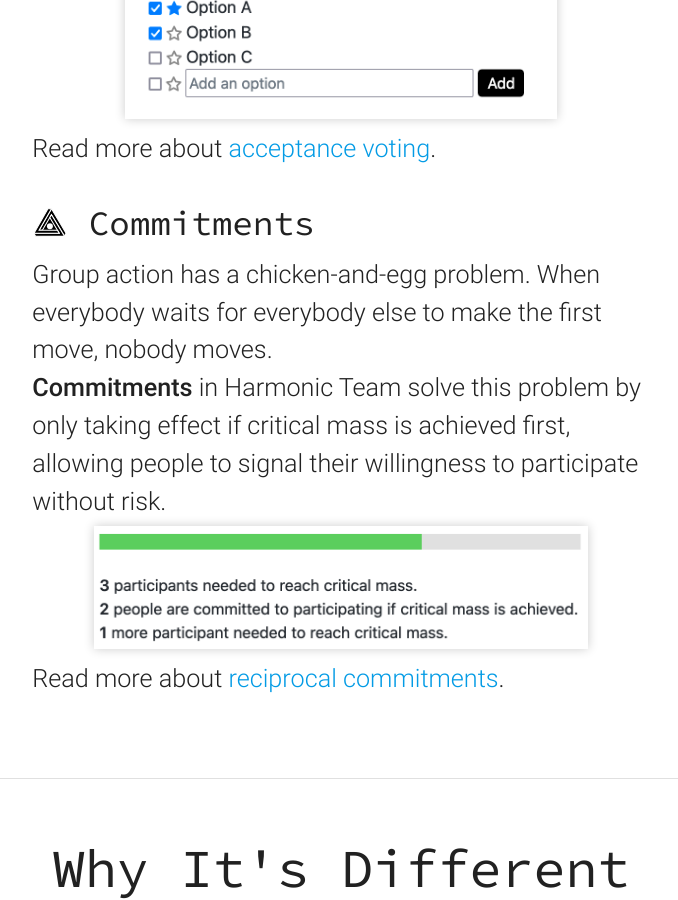
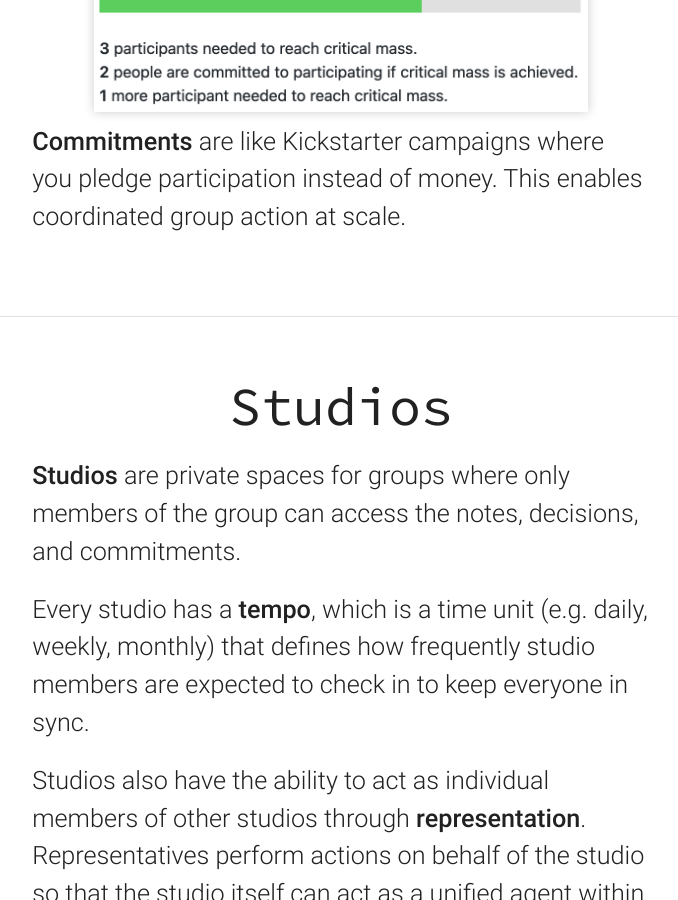
Before and after one commit to ibis-coordination/harmonic-social-homepage, a Jekyll site: the page index.html, which Jekyll copies as it is, in a window 1280 px wide and 900 px high, scrolled down 2063 px. Shown: the whole window, without its empty margins (299-977 px from the left). Built offline with Jekyll 4.4.1, drawn with Linux system fonts in a browser that asks for light colours; some of the changed text lies outside the part shown.

Commit message:
Change to social app

```diff
--- a/index.html
+++ b/index.html
@@ -74,9 +74,9 @@
                 <img src="tri-logos.png"/>
               </div>
               <h1 style="overflow: hidden; font-size: 4em; margin-bottom: 0; margin-top: 0;" class="header center black-text source-code-pro-font">
-                Harmonic Team
+                Harmonic
               </h1>
-              <h5 class="header col s12 light"><strong>fast</strong> group coordination</h5>
+              <h5 class="header col s12 light">the platform for social agency</h5>
             </div>
             <div class="row center" style="margin-top:60px;margin-bottom:60px;height:100px;">
               <h4 class="header col s12 light" style="font-family: 'Roboto', sans-serif;"></h4>
@@ -86,71 +86,49 @@
           <div class="row center" style="margin-top:60px;margin-bottom:60px;">
             <h2 id="what-it-is">What It Is</h2>
             <div class="row center flow-text">
-              <div class="col s12 m6 offset-m3 left-align flow-text">Harmonic Team is <a href="https://github.com/ibis-coordination/HarmonicTeam">open-source</a> software for fast group coordination.</div>
+              <div class="col s12 m6 offset-m3 left-align flow-text">Harmonic is an <a href="https://github.com/ibis-coordination/HarmonicTeam">open-source</a> social media app that puts social agency before engagement metrics.</div>
             </div>
           </div>
           <div class="divider"></div>
           <div class="row center" style="margin-top:60px;margin-bottom:60px;">
             <h2 id="how-it-works">How It Works</h2>
             <div class="row center flow-text">
-              <div class="col s12 m6 offset-m3 left-align flow-text">Group coordination through Harmonic Team relies on 3 data types:</div>
+              <div class="col s12 m6 offset-m3 left-align flow-text">Harmonic has 3 main data types:</div>
             </div>
             <h4 class="col s12 m6 offset-m3 left-align"><img src="note-icon.svg" style="width: 36px; margin-bottom:-3px;"> Notes</h4>
             <div class="row">
-              <div class="col s12 m6 offset-m3 left-align flow-text">Group knowledge is important, but just knowing the information is not enough. You also need to know who else knows that information.</div>
-              <div class="col s12 m6 offset-m3 left-align flow-text"><strong>Notes</strong> in Harmonic Team include the ability to confirm when you have read the note and signal to others that you are aware of the information.</div>
-              <div class="col s12 m6 offset-m3 center-align flow-text"><img src="confirm-note-screenshot.png" style="margin-top: 6px; box-shadow: 0 0 10px 0 rgba(0,0,0,0.2); max-width: 80%;"/></div>
-              <div class="col s12 m6 offset-m3 left-align flow-text">Read more about <a href="/concepts#awareness-indicators">awareness indicators</a>.</div>
+              <div class="col s12 m6 offset-m3 center-align flow-text"><img src="confirm-note-screenshot-v2.png" style="margin-top: 10px; box-shadow: 0 0 10px 0 rgba(0,0,0,0.2); max-width: 90%;"/></div>
+              <div class="col s12 m6 offset-m3 left-align flow-text"><strong>Notes</strong> are like tweets or posts. They can be short or long. Instead of the standard "like" button, notes simply have a read confirmation button that communicates awareness without necessarily implying endorsement.</div>
             </div>
             <h4 class="col s12 m6 offset-m3 left-align"><img src="decision-icon.svg" style="width: 36px; margin-bottom:-3px;"> Decisions</h4>
             <div class="row">
-              <div class="col s12 m6 offset-m3 left-align flow-text">Group decisions require negotiation, but back-and-forth conversation takes too long.</div>
-              <div class="col s12 m6 offset-m3 left-align flow-text"><strong>Decisions</strong> in Harmonic Team use acceptance voting to converge on the path of greatest acceptance as quickly as possible.</div>
               <div class="col s12 m6 offset-m3 center-align flow-text"><img src="options-example-acceptance.png" style="margin-top: 10px; box-shadow: 0 0 10px 0 rgba(0,0,0,0.2); max-width: 70%;"/></div>
-              <div class="col s12 m6 offset-m3 left-align flow-text">Read more about <a href="/concepts#acceptance-voting">acceptance voting</a>.</div>
+              <div class="col s12 m6 offset-m3 left-align flow-text"><strong>Decisions</strong> are like polls that participants can add options to and that use acceptance voting to converge on the path of greatest acceptance.</div>
             </div>
             <h4 class="col s12 m6 offset-m3 left-align"><img src="commitment-icon.svg" style="width: 36px; margin-bottom:-3px;"> Commitments</h4>
             <div class="row">
-              <div class="col s12 m6 offset-m3 left-align flow-text">Group action has a chicken-and-egg problem. When everybody waits for everybody else to make the first move, nobody moves.</div>
-              <div class="col s12 m6 offset-m3 left-align flow-text"><strong>Commitments</strong> in Harmonic Team solve this problem by only taking effect if critical mass is achieved first, allowing people to signal their willingness to participate without risk.</div>
               <div class="col s12 m6 offset-m3 center-align flow-text"><img src="commitment-screenshot.png" style="margin-top: 6px; box-shadow: 0 0 10px 0 rgba(0,0,0,0.2); max-width: 80%;"/></div>
-              <div class="col s12 m6 offset-m3 left-align flow-text">Read more about <a href="/concepts#reciprocal-commitments">reciprocal commitments</a>.</div>
+              <div class="col s12 m6 offset-m3 left-align flow-text"><strong>Commitments</strong> are like Kickstarter campaigns where you pledge participation instead of money. This enables coordinated group action at scale.</div>
             </div>
           </div>
           <div class="divider"></div>
           <div class="row center" style="margin-top:60px;margin-bottom:60px;">
-            <h2>Why It's Different</h2>
+            <h2>Studios</h2>
             <div class="row center flow-text">
-              <div class="col s12 m6 offset-m3 left-align flow-text">Group coordination is more likely to happen when members of the group participate proactively. But many common software design patterns encourage passive dependence by taking over domains of responsibility that would otherwise belong to the user. </div>
+              <div class="col s12 m6 offset-m3 left-align flow-text"><strong>Studios</strong> are private spaces for groups where only members of the group can access the notes, decisions, and commitments.</div>
             </div>
             <div class="row center flow-text">
-              <div class="col s12 m6 offset-m3 left-align flow-text">Harmonic Team is intentionally designed to encourage proactive participation, which means that it is actually more difficult to use than typical group collaboration software. While it may seem counterintuitive, this actually makes coordination faster, easier, and more consistent.</div>
+              <div class="col s12 m6 offset-m3 left-align flow-text">Every studio has a <strong>tempo</strong>, which is a time unit (e.g. daily, weekly, monthly) that defines how frequently studio members are expected to check in to keep everyone in sync.</div>
             </div>
             <div class="row center flow-text">
-              <div class="col s12 m6 offset-m3 left-align flow-text">Teams that put in the effort to learn how to use Harmonic Team well are rewarded with a higher level of competence and agency than teams that allow themselves to become increasingly dependent on software to guide their behavior.</div>
-            </div>
-            <div class="row center flow-text">
-              <div class="col s12 m6 offset-m3 left-align flow-text">Read more about <a href="/constraints">what Harmonic Team does <em>not</em> do</a>.</div>
+              <div class="col s12 m6 offset-m3 left-align flow-text">Studios also have the ability to act as individual members of other studios through <strong>representation</strong>. Representatives perform actions on behalf of the studio so that the studio itself can act as a unified agent within a larger social context.</div>
             </div>
           </div>
           <div class="divider"></div>
           <div class="row center" style="margin-top:60px;margin-bottom:60px;">
-            <h2>Humans In The Loop</h2>
+            <h2>Sign Up</h2>
             <div class="row center flow-text">
-              <div class="col s12 m6 offset-m3 left-align flow-text">As AI agents become increasingly competent, the question of how best to integrate AI into human systems remains open.</div>
-            </div>
-            <div class="row center flow-text">
-              <div class="col s12 m6 offset-m3 left-align flow-text">Through the API, Harmonic Team provides a flexible way for AI agents to augment human teams and for humans to monitor teams of AI agents. This makes it easier to keep AI systems aligned with the intentions of the humans responsible for them.</div>
-            </div>
-            <div class="row center flow-text">
-              <div class="col s12 m6 offset-m3 left-align flow-text">Read more about <a href="/intelligence">Harmonic Team's philosophy on the role of AI</a>.</div>
-            </div>
-          </div>
-          <div class="divider"></div>
-          <div class="row center" style="margin-top:60px;margin-bottom:60px;">
-            <h2>Pricing</h2>
-            <div class="row center flow-text">
-              <div class="col s12 m6 offset-m3 left-align flow-text">Harmonic Team is <a href="https://github.com/ibis-coordination/HarmonicTeam">open-source</a> under the MIT license. Self-hosting is free for both personal and professional use.</div>
+              <div class="col s12 m6 offset-m3 left-align flow-text">Harmonic is currently in private beta. General access will begin in the coming weeks. Follow <a href="https://x.com/danallison">Dan Allison</a> on Twitter for updates.</a></div>
             </div>
           </div>
           <div class="divider"></div>
```
Also changed, not shown: Gemfile (+1 -31 lines), Gemfile.lock, confirm-note-screenshot-v2.png (added).
